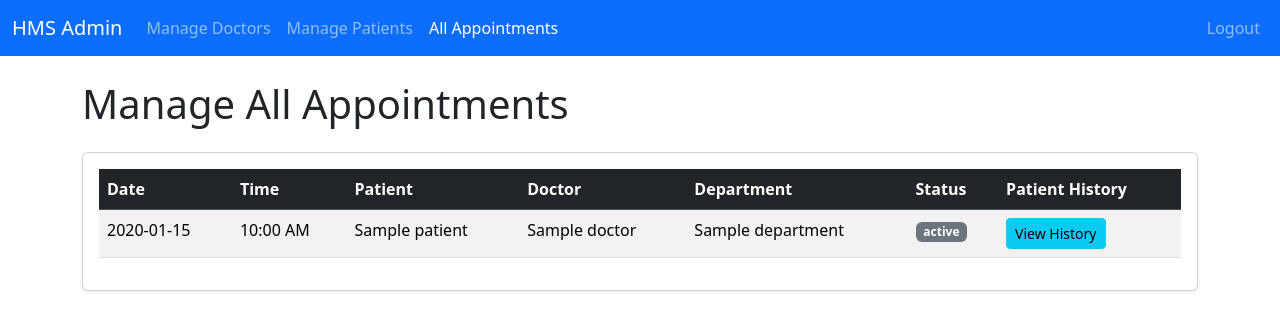
After one commit to pshmaharana-code/hospital-management-system, a Flask app: page /admin/appointments in a window 1280 px wide. The commit adds this page. Shown: the top 331 px of the page. Run offline with Flask 3, Linux system fonts and the light colour scheme; a user stored in the database is signed in; tables that the repository leaves empty hold one stand-in row (values such as "Sample post").

Commit message:
Milestone-HMS Admin-Dashboard-Management

```diff
--- a/app.py
+++ b/app.py
@@ -209,6 +209,57 @@ def update_schedule():
         flash(f'An error occurred while updating your schedule: {e}', 'danger')
 
     return redirect(url_for('doctor_dashboard'))
+
+@app.route('/doctor/mark_complete/<int:appointment_id>', methods = ['GET', 'POST'])
+@login_required
+def mark_complete(appointment_id):
+    if current_user.role != 'doctor':
+        abort(403)
+
+    appointment = Appointment.query.get_or_404(appointment_id)
+
+    if appointment.doctor.user_id != current_user.id:
+        abort(403)
+
+    if request.method == 'POST':
+        diagnosis = request.form.get('diagnosis')
+        prescription = request.form.get('prescription')
+        notes = request.form.get('notes')
+
+        new_treatment = Treatment(diagnosis=diagnosis, prescription=prescription, notes=notes, appointment_id=appointment.id)
+
+        appointment.status = 'Completed'
+
+        db.session.add(new_treatment)
+        db.session.commit()
+
+        flash('Appointment marked as completed and treatment details saved.','success')
+        return redirect(url_for('doctor_dashboard'))
+
+    return render_template('mark_complete.html', appointment=appointment)
+
+@app.route('/doctor/patient_history/<int:patient_id>')
+@login_required
+def doctor_patient_history(patient_id):
+    if current_user.role != 'doctor':
+        abort(403)
+
+    patient = Patient.query.get_or_404(patient_id)
+
+    # Security check: Ensure the doctor is actually linked to this patient
+    # via at least one appointment (even if not completed)
+    link_exist = Appointment.query.filter_by(doctor_id=current_user.doctor.id, patient_id=patient.id).first()
+
+    if not link_exist and current_user.role != 'admin':
+        flash('You do not have permission to view this patient\'s history.', 'danger')
+        return redirect(url_for('doctor_dashboard'))
+
+    completed_appointments = Appointment.query.filter_by(
+        patient_id=patient.id,
+        status='Completed'
+    ).order_by(Appointment.date.desc(), Appointment.time.desc()).all()
+
+    return render_template('doctor_patient_history.html', patient=patient, appointments=completed_appointments)
 
 
 @app.route('/patient/dashboard')
@@ -445,6 +496,22 @@ def book_final():
         db.session.rollback()
         flash(f'An error occurred while booking: {e}', 'danger')
         return redirect(url_for('patient_dashboard'))
+
+@app.route('/patient/history')
+@login_required
+def patient_history():
+    if current_user.role != 'patient':
+        abort(403)
+
+    patient = Patient.query.filter_by(user_id=current_user.id).first()
+    if not patient:
+        flash('Patient profile not found.', 'danger')
+        return redirect(url_for('logout'))
+
+    completed_appointments = Appointment.query.filter_by(patient_id=patient.id, status='Completed').order_by(Appointment.date.desc(), Appointment.time.desc()).all()
+
+    return render_template('patient_history.html', appointments=completed_appointments)
+
 
 @app.route('/admin/doctors')
 @login_required
@@ -707,6 +774,34 @@ def activate_patient(patient_id):
     flash('Patient has been re-activated.', 'success')
     return redirect(url_for('manage_patients'))
 
+@app.route('/admin/appointments')
+@login_required
+def manage_appointments():
+    if current_user.role != 'admin':
+        abort(403)
+
+    all_appointments = Appointment.query.order_by(Appointment.date.desc(), Appointment.time.desc()).all()
+
+    return render_template('manage_appointments.html', appointments=all_appointments)
+
+@app.route('/admin/patient_history/<int:patient_id>')
+@login_required
+def admin_patient_history(patient_id):
+    # Only admins can access this page
+    if current_user.role != 'admin':
+        abort(403)
+
+    # Find the patient
+    patient = Patient.query.get_or_404(patient_id)
+
+    # Find all 'Completed' appointments for this patient
+    completed_appointments = Appointment.query.filter_by(
+        patient_id=patient.id,
+        status='Completed'
+    ).order_by(Appointment.date.desc(), Appointment.time.desc()).all()
+
+    return render_template('admin_patient_history.html', patient=patient, appointments=completed_appointments)
+
 from models import User, Doctor, Patient, Appointment, Treatment, Department, DoctorAvailability
 
 if __name__ == '__main__':
--- a/templates/add_doctor.html
+++ b/templates/add_doctor.html
@@ -17,6 +17,9 @@
                     </li>
                     <li class="nav-item">
                         <a class="nav-link" href="{{ url_for('manage_patients') }}">Manage Patients</a>
+                    </li>
+                    <li class="nav-item">
+                        <a class="nav-link" href="{{ url_for('manage_appointments') }}">All Appointments</a>
                     </li>
                 </ul>
                 <ul class="navbar-nav ms-auto mb-2 mb-lg-0">
--- a/templates/admin_dashboard.html
+++ b/templates/admin_dashboard.html
@@ -17,6 +17,9 @@
                 </li>
                 <li class="nav-item">
                     <a class="nav-link active" href="{{ url_for('manage_patients') }}">Manage Patients</a>
+                </li>
+                <li class="nav-item">
+                    <a class="nav-link active" href="{{ url_for('manage_appointments') }}">All Appointments</a>
                 </li>
             </ul>
             <ul class="navbar-nav ms-auto mb-2 mb-lg-0">
--- a/templates/doctor_dashboard.html
+++ b/templates/doctor_dashboard.html
@@ -70,8 +70,8 @@
                                         <td>{{ appt.time.strftime('%I:%M %p') }}</td>
                                         <td>{{ appt.patient.name }}</td>
                                         <td>
-                                            <a href="#" class="btn btn-sm btn-info">View History</a>
-                                            <a href="#" class="btn btn-sm btn-success">Mark Complete</a>
+                                            <a href="{{ url_for('doctor_patient_history', patient_id=appt.patient.id) }}" class="btn btn-sm btn-info">View History</a>
+                                            <a href="{{ url_for('mark_complete', appointment_id=appt.id) }}" class="btn btn-sm btn-success">Mark Complete</a>
                                         </td>
                                     </tr>
                                     {% endfor %}
--- a/templates/edit_doctor.html
+++ b/templates/edit_doctor.html
@@ -18,6 +18,9 @@
                 </li>
                 <li class="nav-item">
                     <a class="nav-link" href="{{ url_for('manage_patients') }}">Manage Patients</a>
+                </li>
+                <li class="nav-item">
+                    <a class="nav-link" href="{{ url_for('manage_appointments') }}">All Appointments</a>
                 </li>
             </ul>
         </div>
--- /dev/null
+++ b/templates/manage_appointments.html
@@ -0,0 +1,89 @@
+<!DOCTYPE html>
+<html lang="en">
+<head>
+    <meta charset="UTF-8">
+    <meta name="viewport" content="width=device-width, initial-scale=1.0">
+    <title>Manage Appointments - HMS</title>
+    <link href="https://cdn.jsdelivr.net/npm/bootstrap@5.3.2/dist/css/bootstrap.min.css" rel="stylesheet">
+</head>
+<body>
+    <nav class="navbar navbar-expand-lg navbar-dark bg-primary">
+        <div class="container-fluid">
+            <a class="navbar-brand" href="{{ url_for('admin_dashboard') }}">HMS Admin</a>
+            <div class="collapse navbar-collapse">
+                <ul class="navbar-nav me-auto mb-2 mb-lg-0">
+                    <li class="nav-item">
+                        <a class="nav-link" href="{{ url_for('manage_doctors') }}">Manage Doctors</a>
+                    </li>
+                    <li class="nav-item">
+                        <a class="nav-link" href="{{ url_for('manage_patients') }}">Manage Patients</a>
+                    </li>
+                    <li class="nav-item">
+                        <a class="nav-link active" href="{{ url_for('manage_appointments') }}">All Appointments</a>
+                    </li>
+                </ul>
+                <ul class="navbar-nav ms-auto mb-2 mb-lg-0">
+                    <li class="nav-item">
+                        <a class="nav-link" href="{{ url_for('logout') }}">Logout</a>
+                    </li>
+                </ul>
+            </div>
+        </div>
+    </nav>
+
+    <div class="container mt-4">
+        <h1 class="mb-4">Manage All Appointments</h1>
+
+        <div class="card shadow-sm">
+            <div class="card-body">
+                <table class="table table-striped table-hover">
+                    <thead class="table-dark">
+                        <tr>
+                            <th>Date</th>
+                            <th>Time</th>
+                            <th>Patient</th>
+                            <th>Doctor</th>
+                            <th>Department</th>
+                            <th>Status</th>
+                            <th>Patient History</th>
+                        </tr>
+                    </thead>
+                    <tbody>
+                        {% if appointments %}
+                            {% for appt in appointments %}
+                            <tr>
+                                <td>{{ appt.date.strftime('%Y-%m-%d') }}</td>
+                                <td>{{ appt.time.strftime('%I:%M %p') }}</td>
+                                <td>{{ appt.patient.name }}</td>
+                                <td>{{ appt.doctor.name }}</td>
+                                <td>{{ appt.doctor.department.name }}</td>
+                                <td>
+                                    {% if appt.stauts == 'Booked' %}
+                                        <span class="badge bg-warning">Booked</span>
+                                    {% elif appt.status == 'Completed' %}
+                                        <span class="badge bg-success">Completed</span>
+                                    {% elif appt.status == 'Cancelled' %}
+                                        <span class="badge bg-danger">Cancelled</span>
+                                    {% else %}
+                                        <span class="badge bg-secondary">{{ appt.status }}</span>
+                                    {% endif %}
+                                </td>
+                                <td>
+                                    <a href="{{ url_for('admin_patient_history', patient_id=appt.patient.id) }}" class="btn btn-sm btn-info">View History</a>
+                                </td>
+                            </tr>
+                            {% endfor %}
+                        {% else %}
+                            <tr>
+                                <td colspan="7" class="text-center">No appointments found in the system.</td>
+                            </tr>
+                        {% endif %}
+                    </tbody>
+                </table>
+            </div>
+        </div>
+    </div>
+
+    <script src="https://cdn.jsdelivr.net/npm/bootstrap@5.3.2/dist/js/bootstrap.bundle.min.js"></script>
+</body>
+</html>
--- a/templates/manage_doctors.html
+++ b/templates/manage_doctors.html
@@ -17,6 +17,9 @@
                     </li>
                     <li class="nav-item">
                         <a class="nav-link" href="{{ url_for('manage_patients') }}">Manage Patients</a>
+                    </li>
+                    <li class="nav-item">
+                        <a class="nav-link" href="{{ url_for('manage_appointments') }}">All Appointments</a>
                     </li>
                 </ul>
                 <ul class="navbar-nav ms-auto mb-2 mb-lg-0">
--- a/templates/manage_patients.html
+++ b/templates/manage_patients.html
@@ -17,6 +17,9 @@
                     </li>
                     <li class="nav-item">
                         <a class="nav-link active" href="{{ url_for('manage_patients') }}">Manage Patients</a>
+                    </li>
+                    <li class="nav-item">
+                        <a class="nav-link" href="{{ url_for('manage_appointments') }}">All Appointments</a>
                     </li>
                 </ul>
                 <ul class="navbar-nav ms-auto mb-2 mb-lg-0">
```
Also changed, not shown: templates/admin_patient_history.html (added, +69 -0 lines), templates/doctor_patient_history.html (added, +70 -0 lines), templates/mark_complete.html (added, +57 -0 lines), templates/patient_dashboard.html (+8 -3 lines), templates/patient_history.html (added, +84 -0 lines).
